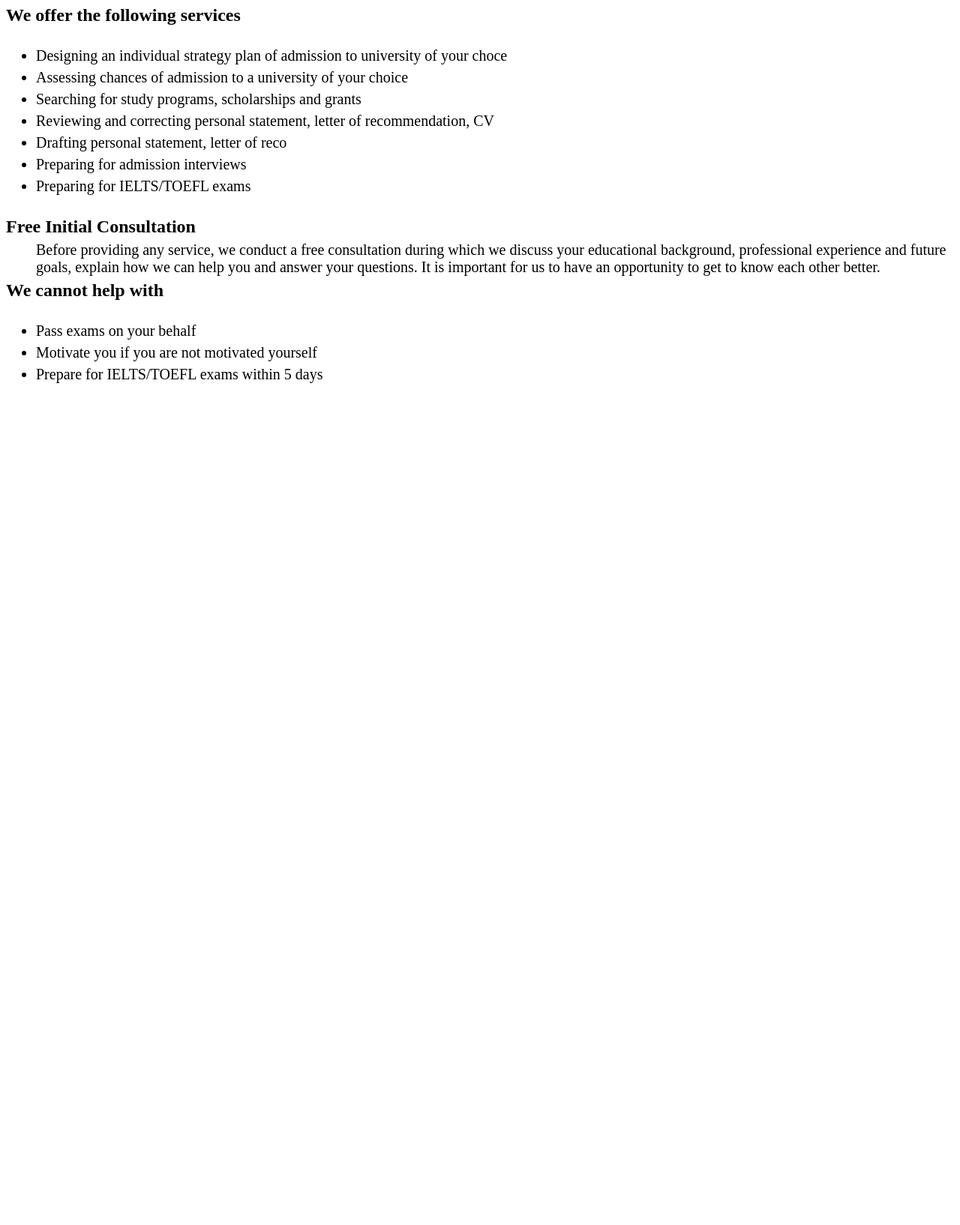
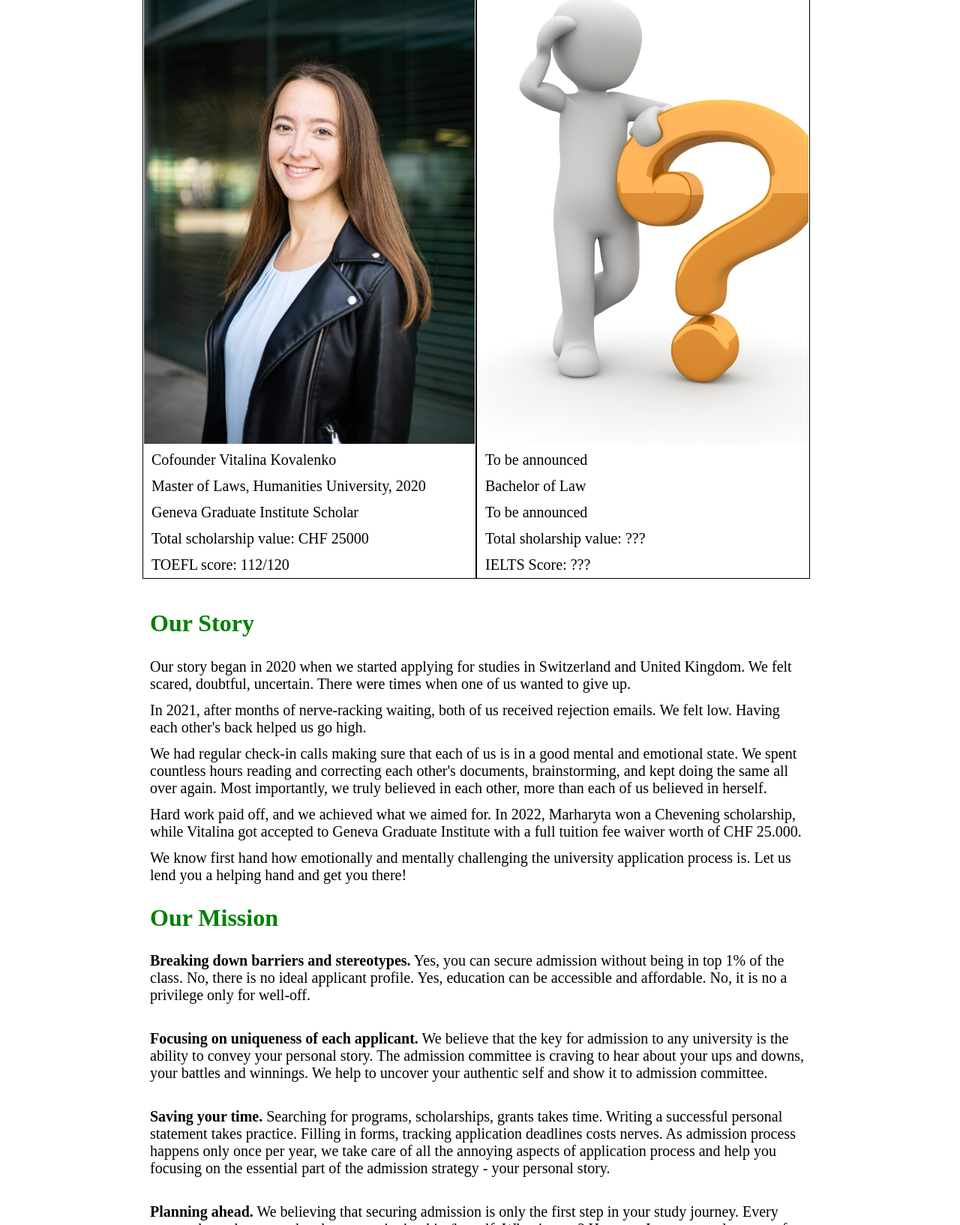
Before and after one commit to mercury0114/mercury0114.github.io, a plain HTML site: page services.html in a window 1280 px wide. Shown: the part 125-1759 px from the top of the page at 75% size. Before the commit the page ends 800 px from the top, so only its background shows below. Drawn offline with Linux system fonts and the light colour scheme.

Commit message:
improving images display

```diff
--- a/services.html
+++ b/services.html
@@ -14,55 +14,166 @@
         Us</a> <a href="contact.html">Contact</a>
     </div>
 
-    <h1>Our Services</h1>
+    <div class="row">
+        <div class="col">
+            <img src="images/vitalina.jpg" width="100%" alt=
+            "Vitalina Image">
 
-    <h2>We offer the following services</h2>
+            <div class="text">
+                Cofounder Vitalina Kovalenko
+            </div>
 
-    <div class="text">
-        <ul>
-            <li>Designing an individual strategy plan of admission
-            to university of your choce</li>
+            <div class="text">
+                Master of Laws, Humanities University, 2020
+            </div>
 
-            <li>Assessing chances of admission to a university of
-            your choice</li>
+            <div class="text">
+                Geneva Graduate Institute Scholar
+            </div>
 
-            <li>Searching for study programs, scholarships and
-            grants</li>
+            <div class="text">
+                Total scholarship value: CHF 25000
+            </div>
 
-            <li>Reviewing and correcting personal statement, letter
-            of recommendation, CV</li>
+            <div class="text">
+                TOEFL score: 112/120
+            </div>
+        </div>
 
-            <li>Drafting personal statement, letter of reco</li>
+        <div class="col">
+            <img src="images/marharyta.jpg" alt="Marharyta" width=
+            "100%">
 
-            <li>Preparing for admission interviews</li>
+            <div class="text">
+                To be announced
+            </div>
 
-            <li>Preparing for IELTS/TOEFL exams</li>
-        </ul>
-    </div>
+            <div class="text">
+                Bachelor of Law
+            </div>
 
-    <h2>Free Initial Consultation</h2>
+            <div class="text">
+                To be announced
+            </div>
 
-    <div class="text">
-        <div style="margin-left: 2em">
-            Before providing any service, we conduct a free
-            consultation during which we discuss your educational
-            background, professional experience and future goals,
-            explain how we can help you and answer your questions.
-            It is important for us to have an opportunity to get to
-            know each other better.
+            <div class="text">
+                Total sholarship value: ???
+            </div>
+
+            <div class="text">
+                IELTS Score: ???
+            </div>
         </div>
     </div>
 
-    <h2>We cannot help with</h2>
+    <h1>Our Story</h1>
 
     <div class="text">
-        <ul>
-            <li>Pass exams on your behalf</li>
+        Our story began in 2020 when we started applying for
+        studies in Switzerland and United Kingdom. We felt scared,
+        doubtful, uncertain. There were times when one of us wanted
+        to give up.
+    </div>
 
-            <li>Motivate you if you are not motivated yourself</li>
+    <div class="text">
+        In 2021, after months of nerve-racking waiting, both of us
+        received rejection emails. We felt low. Having each other's
+        back helped us go high.
+    </div>
 
-            <li>Prepare for IELTS/TOEFL exams within 5 days</li>
-        </ul>
+    <div class="text">
+        We had regular check-in calls making sure that each of us
+        is in a good mental and emotional state. We spent countless
+        hours reading and correcting each other's documents,
+        brainstorming, and kept doing the same all over again. Most
+        importantly, we truly believed in each other, more than
+        each of us believed in herself.
+    </div>
+
+    <div class="text">
+        Hard work paid off, and we achieved what we aimed for. In
+        2022, Marharyta won a Chevening scholarship, while Vitalina
+        got accepted to Geneva Graduate Institute with a full
+        tuition fee waiver worth of CHF 25.000.
+    </div>
+
+    <div class="text">
+        We know first hand how emotionally and mentally challenging
+        the university application process is. Let us lend you a
+        helping hand and get you there!
+    </div>
+
+    <h1>Our Mission</h1>
+
+    <div class="text">
+        <b>Breaking down barriers and stereotypes.</b> Yes, you can
+        secure admission without being in top 1% of the class. No,
+        there is no ideal applicant profile. Yes, education can be
+        accessible and affordable. No, it is no a privilege only
+        for well-off.<br>
+        <br>
+    </div>
+
+    <div class="text">
+        <b>Focusing on uniqueness of each applicant.</b> We believe
+        that the key for admission to any university is the ability
+        to convey your personal story. The admission committee is
+        craving to hear about your ups and downs, your battles and
+        winnings. We help to uncover your authentic self and show
+        it to admission committee.<br>
+        <br>
+    </div>
+
+    <div class="text">
+        <b>Saving your time.</b> Searching for programs,
+        scholarships, grants takes time. Writing a successful
+        personal statement takes practice. Filling in forms,
+        tracking application deadlines costs nerves. As admission
+        process happens only once per year, we take care of all the
+        annoying aspects of application process and help you
+        focusing on the essential part of the admission strategy -
+        your personal story.<br>
+        <br>
+    </div>
+
+    <div class="text">
+        <b>Planning ahead.</b> We believing that securing admission
+        is only the first step in your study journey. Every
+        postgraduate degree student keps questioning him/herself:
+        What is next? How can I secure employment after the end of
+        studies? Are my skills and knowledge in demand on the
+        market? Which roles/positions can I apply for? What are the
+        legal employment rules applicable in my case? Do not worry,
+        we got you covered. We will ask all the questions so that
+        you do not have to.<br>
+        <br>
+    </div>
+
+    <h1>Our Values</h1>
+
+    <div class="text">
+        <b>Inclusion:</b> we stand for educational opportunities
+        for all. In memory of our first client with vision
+        impairment, we provide pro bono services to all persons
+        with disabilities.<br>
+        <br>
+    </div>
+
+    <div class="text">
+        <b>Professionalism:</b> we tailor our services towards the
+        needs of each individual client and the requirements of a
+        particular university. We do neither copypastying nor
+        copycating.<br>
+        <br>
+    </div>
+
+    <div class="text">
+        <b>Partnership:</b> our project is based on a simple idea
+        that it is easier to walk the walk together, rather than
+        alone. That requires partnership. For us, it is about
+        having a reliable and trustworthy connection, which we
+        aspire to build with each of our client.<br>
+        <br>
     </div>
 </body>
 </html>
--- a/stylesheet.css
+++ b/stylesheet.css
@@ -1,18 +1,33 @@
+body {
+  max-width: 900px;
+  margin: auto;
+}
+
 h1 {
   color: green;
+  padding: 0px 10px;
 }
 
 h2 {
   margin: 0px;
+  padding: 0px 10px;
 }
 
 li {
   padding: 3px 0px;
 }
 
+.center_image {
+  display: block;
+  margin-left: auto;
+  margin-right: auto;
+  width: 98%
+}
+
 .col {
+  width: 49%;
   float:left;
-  padding: 10px 5px;
+  padding: 0px 1px;
   margin-bottom: 20px;
   border:1px solid black;
 }
@@ -24,6 +39,7 @@ li {
 }
 
 .menu {
+  text-align: center;
   background-color: blue;
   padding: 5px 0px;
   margin-bottom: 10px;
@@ -42,5 +58,5 @@ li {
 
 .text {
   font-size: 20px;
-  padding: 6px 0px;
+  padding: 6px 10px;
 }
```
Also changed, not shown: about_us.html (+12 -13 lines), contact.html (+1 -1 lines), index.html (+1 -1 lines), 6 other files.
